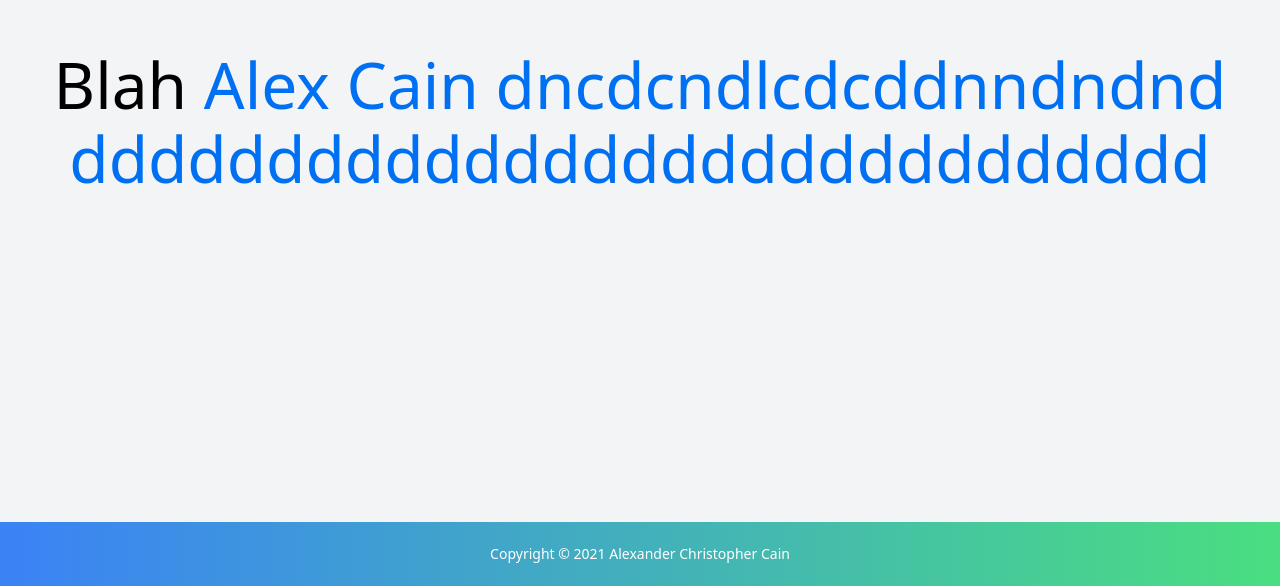
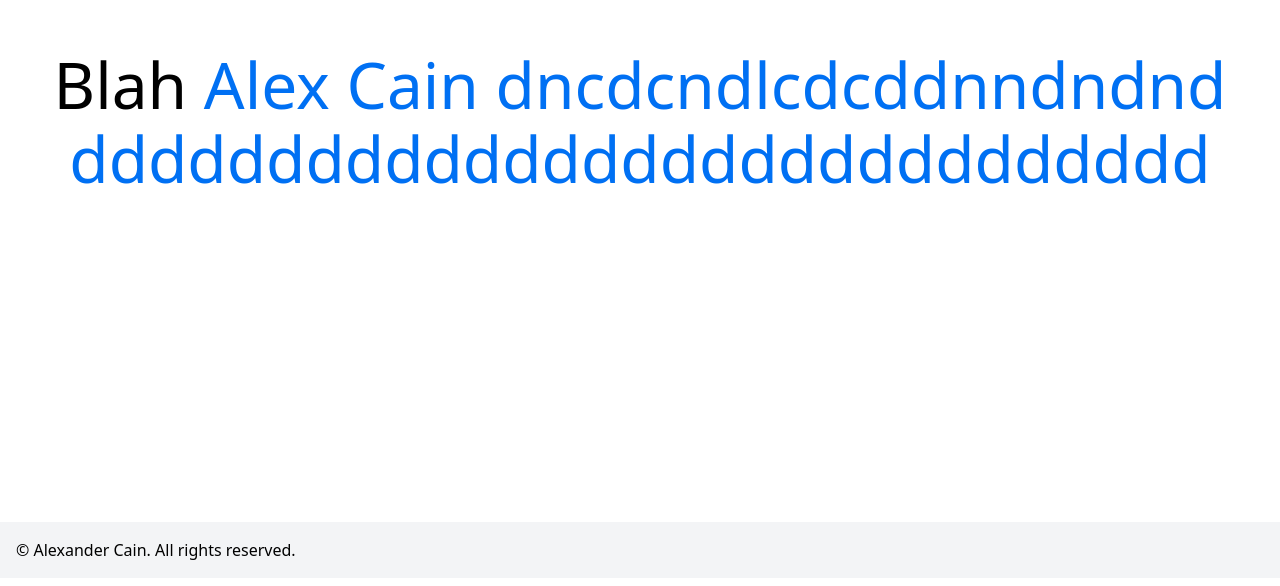
Before and after one commit to KaneyCain/cain-website, a Next.js app: page / in a window 1280 px wide. Shown: the part 278-864 px from the top of the page. Built offline with nearby package versions, Linux system fonts and the light colour scheme.

Commit message:
footer added

```diff
--- /dev/null
+++ b/components/Layout/layout.tsx
@@ -0,0 +1,12 @@
+// import {Navbar} from '../UI/navbar'
+import Footer from '../UI/footer'
+
+export default function Layout({ children}) {
+  return (
+    <>
+      {/* <Navbar /> */}
+        <main>{children}</main>
+      <Footer />
+    </>
+  )
+}
--- /dev/null
+++ b/components/UI/footer.tsx
@@ -0,0 +1,15 @@
+import React, { Component, Fragment } from "react";
+
+class Footer extends Component {
+    render() {
+        return (
+          <div className="bg-gray-100 flex align-middle">
+            <div className="bg-gray-100 container mx-auto p-4 flex ">
+              © Alexander Cain. All rights reserved.
+            </div>
+          </div>
+        );
+    }
+}
+
+export default Footer;
--- a/components/layout.tsx
+++ /dev/null
@@ -1,18 +0,0 @@
-import React from "react";
-
-interface ILayoutProps extends React.HTMLProps<HTMLDivElement> {}
-
-export const Layout = (props: ILayoutProps) => {
-  return (
-    <div className="flex flex-col min-h-screen">
-      <div className="flex flex-col items-center flex-1 w-full bg-gray-100">
-        {props.children}
-      </div>
-      <footer className="flex items-center justify-center flex-shrink-0 w-full h-16 from-green-400 to-blue-500 bg-gradient-to-l">
-        <p className="text-xs text-white md:text-sm">
-          Copyright &copy; 2021 Alexander Christopher Cain
-        </p>
-      </footer>
-    </div>
-  );
-};
```
Also changed, not shown: pages/_app.tsx (+4 -3 lines), components/UI/navbar.tsx (added).
